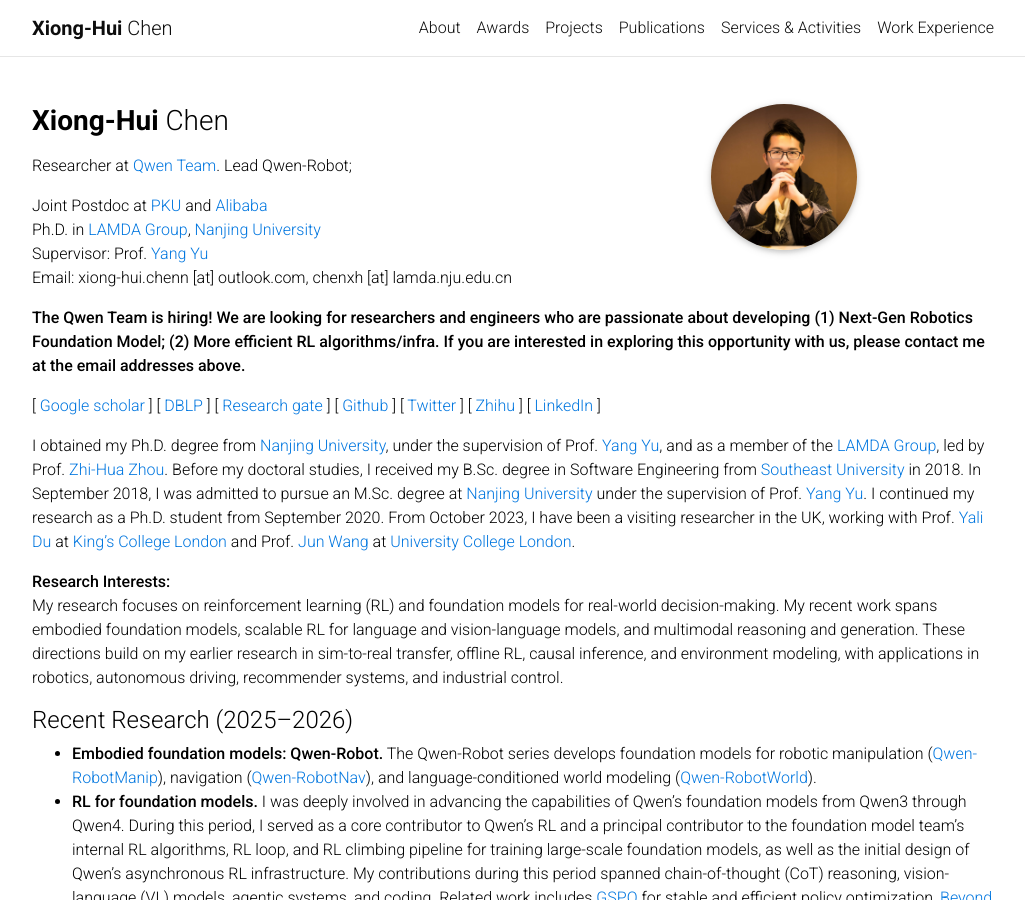
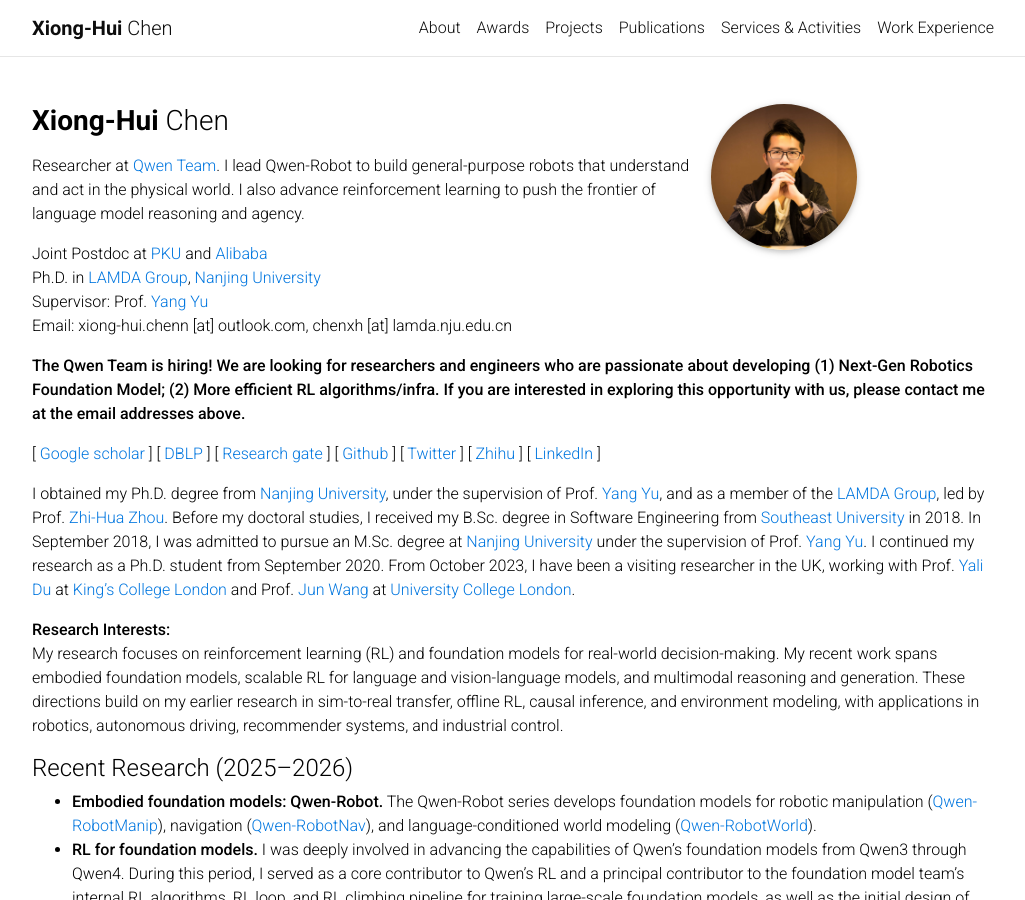
Before and after one commit to xionghuichen/xionghuichen.github.io, a Jekyll site: the page built from _pages/about.md, in a window 1280 px wide and 900 px high. Shown: the whole window, without its empty margins (123-1148 px from the left). Built offline with Jekyll 4.4.1, drawn with Linux system fonts in a browser that asks for light colours; comment, search, counter and statistics services are not loaded.

Commit message:
Add robotics and language model RL vision to homepage [skip ci]

```diff
--- a/_pages/about.md
+++ b/_pages/about.md
@@ -15,7 +15,7 @@ social: false  # includes social icons at the bottom of the page
 ---
 
 
-Researcher at <a href="https://qwen.ai/">Qwen Team</a>. Lead Qwen-Robot;
+Researcher at <a href="https://qwen.ai/">Qwen Team</a>. I lead Qwen-Robot to build general-purpose robots that understand and act in the physical world. I also advance reinforcement learning to push the frontier of language model reasoning and agency.
 
 Joint Postdoc at <a href="https://english.pku.edu.cn/">PKU</a> and <a href="https://www.alibabagroup.com/en-US">Alibaba</a><br/>
 Ph.D. in <a href="http://lamda.nju.edu.cn/CH.MainPage.ashx">LAMDA Group</a>, <a href="http://www.nju.edu.cn/">Nanjing University</a> <br/>
```
